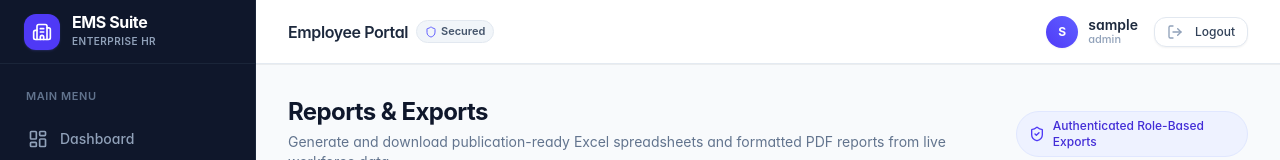
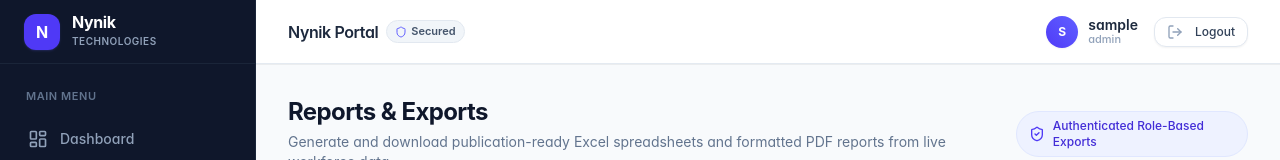
Before and after one commit to Mahireddy2004/Employee_management_system, a React (Vite) app in the folder frontend/: page /reports in a window 1280 px wide. Shown: the top 160 px of the page. Built offline with nearby package versions, Linux system fonts and the light colour scheme; sample sign-in values are in the browser's storage.

Commit message:
update frontend branding and login UI

```diff
--- a/frontend/index.html
+++ b/frontend/index.html
@@ -4,7 +4,7 @@
     <meta charset="UTF-8" />
     <link rel="icon" type="image/svg+xml" href="/favicon.svg" />
     <meta name="viewport" content="width=device-width, initial-scale=1.0" />
-    <title>frontend</title>
+    <title>Nynik</title>
   </head>
   <body>
     <div id="root"></div>
--- a/frontend/src/components/Navbar/Navbar.tsx
+++ b/frontend/src/components/Navbar/Navbar.tsx
@@ -38,7 +38,7 @@
         {/* Portal Breadcrumb / Title */}
         <div className="flex items-center space-x-2">
           <span className="font-semibold text-slate-800 text-sm sm:text-base tracking-tight">
-            Employee Portal
+            Nynik Portal
           </span>
           <span className="hidden sm:inline-flex items-center space-x-1 px-2 py-0.5 rounded-full text-[11px] font-semibold bg-slate-100 text-slate-600 border border-slate-200">
             <Shield className="w-3 h-3 text-indigo-500" />
--- a/frontend/src/components/Sidebar/Sidebar.tsx
+++ b/frontend/src/components/Sidebar/Sidebar.tsx
@@ -46,14 +46,14 @@
         <div className="h-16 flex items-center justify-between px-6 border-b border-slate-800/80">
           <div className="flex items-center space-x-3">
             <div className="bg-indigo-600 p-2 rounded-xl text-white shadow-xs shadow-indigo-500/20">
-              <Building2 className="w-5 h-5" />
+              <span className="block w-5 h-5 text-center font-bold leading-5" aria-hidden="true">N</span>
             </div>
             <div>
               <span className="font-bold text-white text-base tracking-tight block leading-none">
-                EMS Suite
+                Nynik
               </span>
               <span className="text-[10px] uppercase font-semibold tracking-wider text-slate-400 block mt-1">
-                Enterprise HR
+                Technologies
               </span>
             </div>
           </div>
--- a/frontend/src/pages/Login/LoginPage.tsx
+++ b/frontend/src/pages/Login/LoginPage.tsx
@@ -1,6 +1,6 @@
 import React, { useState } from 'react';
 import { Navigate, useNavigate } from 'react-router-dom';
-import { AlertCircle, Building2, Eye, EyeOff, Lock, Mail, ShieldCheck, Users } from 'lucide-react';
+import { AlertCircle, Building2, Eye, EyeOff, Lock, Mail, ShieldCheck } from 'lucide-react';
 import { useAuth } from '../../context/AuthContext';
 import { Button } from '../../components/common/Button';
 
@@ -95,10 +95,10 @@
         {/* Header Branding */}
         <div className="text-center mb-8">
           <div className="inline-flex items-center justify-center w-14 h-14 bg-indigo-600 rounded-2xl shadow-lg shadow-indigo-500/30 text-white mb-4">
-            <Users className="w-7 h-7" />
+            <span className="text-2xl font-bold" aria-hidden="true">N</span>
           </div>
           <h1 className="text-2xl sm:text-3xl font-bold tracking-tight text-white m-0">
-            Employee Management
+            Nynik
           </h1>
           <p className="text-sm text-slate-400 mt-2">
             Secure Human Resources & Operations Portal
--- /dev/null
+++ b/package.json
@@ -0,0 +1,6 @@
+{
+  "private": true,
+  "scripts": {
+    "dev": "npm --prefix frontend run dev"
+  }
+}
```
Also changed, not shown: frontend/public/favicon.svg.
